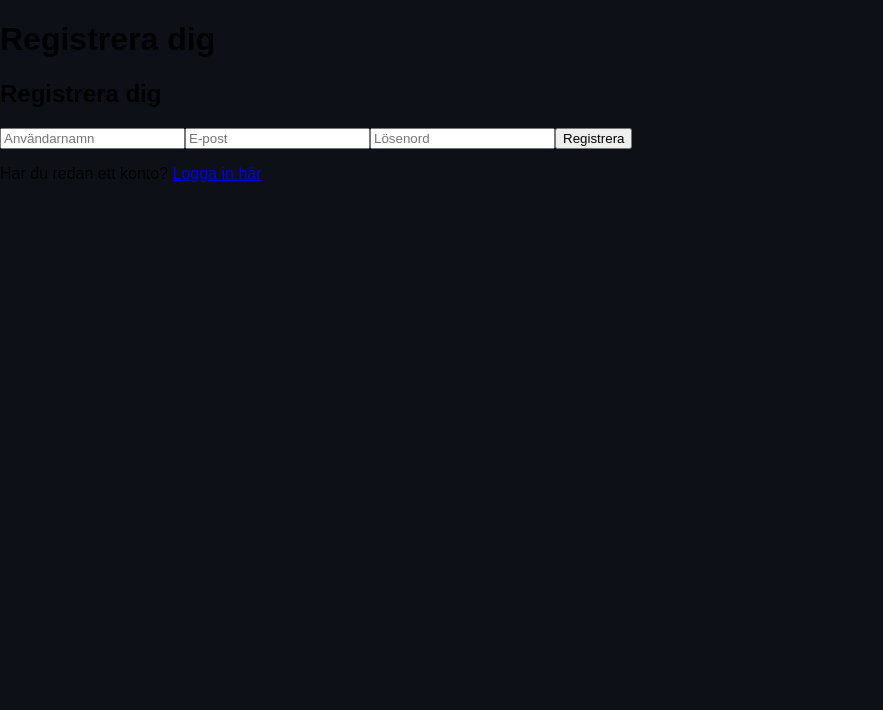
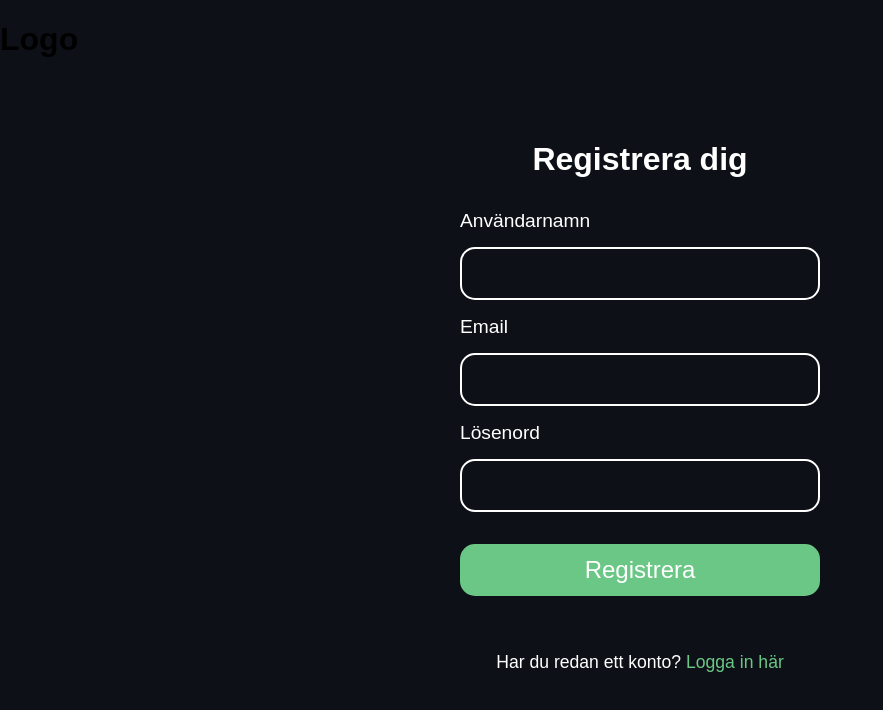
Before and after one commit to mackan21/social-network, a React (Vite) app in the folder frontend/: page /register in a window 1280 px wide. Shown: the top 710 px of the page, without its empty margins (0-883 px from the left). Built offline with nearby package versions, Linux system fonts and the light colour scheme.

Commit message:
7 - CSS for register page

```diff
--- a/frontend/src/components/LoginForm.css
+++ b/frontend/src/components/LoginForm.css
@@ -9,6 +9,7 @@
   font-size: 2rem;
   color: white;
   margin-bottom: 2rem;
+  text-align: center;
 }
 
 .form-group {
--- a/frontend/src/components/RegisterForm.tsx
+++ b/frontend/src/components/RegisterForm.tsx
@@ -38,32 +38,42 @@ const RegisterForm = () => {
   };
 
   return (
-    <form onSubmit={handleSubmit}>
-      <h2>Registrera dig</h2>
-
+    <form onSubmit={handleSubmit} className="login-form">
+      <h2 className="form-title">Registrera dig</h2>
+      <div className="form-group">
+        <label className="form-label">Användarnamn</label>
         <input
           type="text"
           name="username"
-        placeholder="Användarnamn"
           value={formData.username}
           onChange={handleChange}
+          className="form-input"
         />
+      </div>
+      <div className="form-group">
+        <label className="form-label">Email</label>
         <input
           type="email"
           name="email"
-        placeholder="E-post"
           value={formData.email}
           onChange={handleChange}
+          className="form-input"
         />
+      </div>
+      <div className="form-group">
+        <label className="form-label">Lösenord</label>
         <input
           type="password"
           name="password"
-        placeholder="Lösenord"
           value={formData.password}
           onChange={handleChange}
+          className="form-input"
         />
+      </div>
 
-      <button type="submit">Registrera</button>
+      <button className="form-button" type="submit">
+        Registrera
+      </button>
       {message && <p>{message}</p>}
     </form>
   );
--- a/frontend/src/pages/RegisterPage.tsx
+++ b/frontend/src/pages/RegisterPage.tsx
@@ -4,10 +4,13 @@ import { Link } from "react-router-dom";
 const RegisterPage = () => {
   return (
     <div>
-      <h1>Registrera dig</h1>
+      <h1>Logo</h1>
       <RegisterForm />
-      <p>
-        Har du redan ett konto? <Link to="/">Logga in här</Link>
+      <p className="link-text">
+        Har du redan ett konto?{" "}
+        <Link className="link" to="/">
+          Logga in här
+        </Link>
       </p>
     </div>
   );
```
Lines whose indentation alone changed are shown as unchanged.
